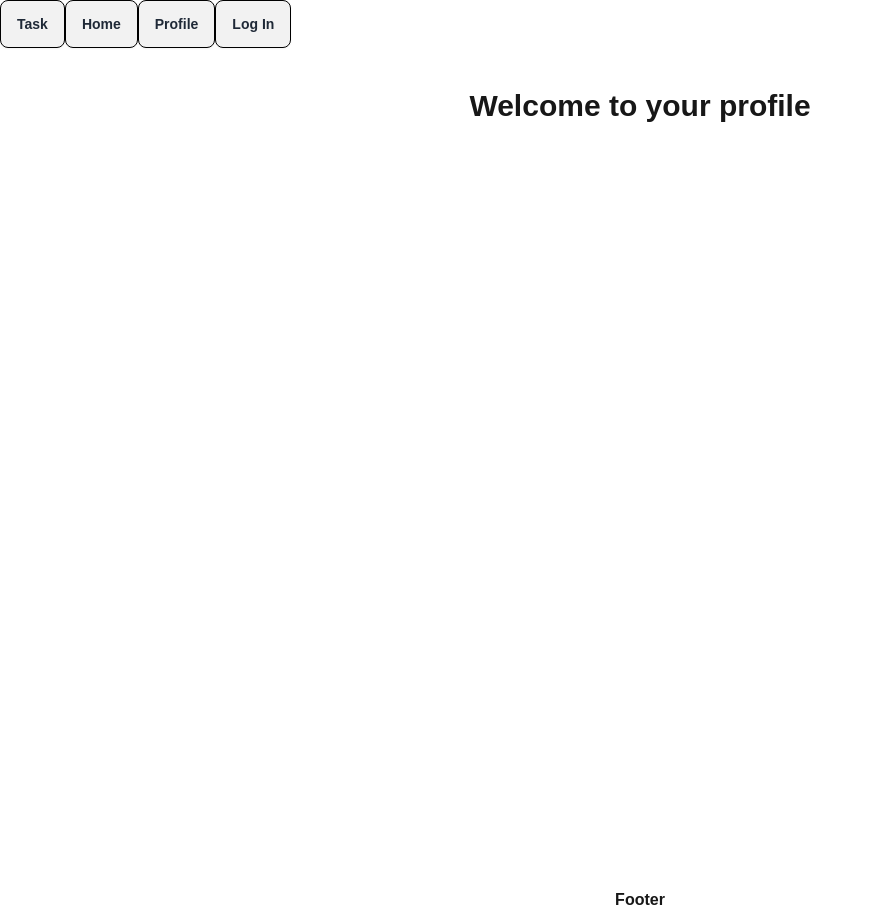
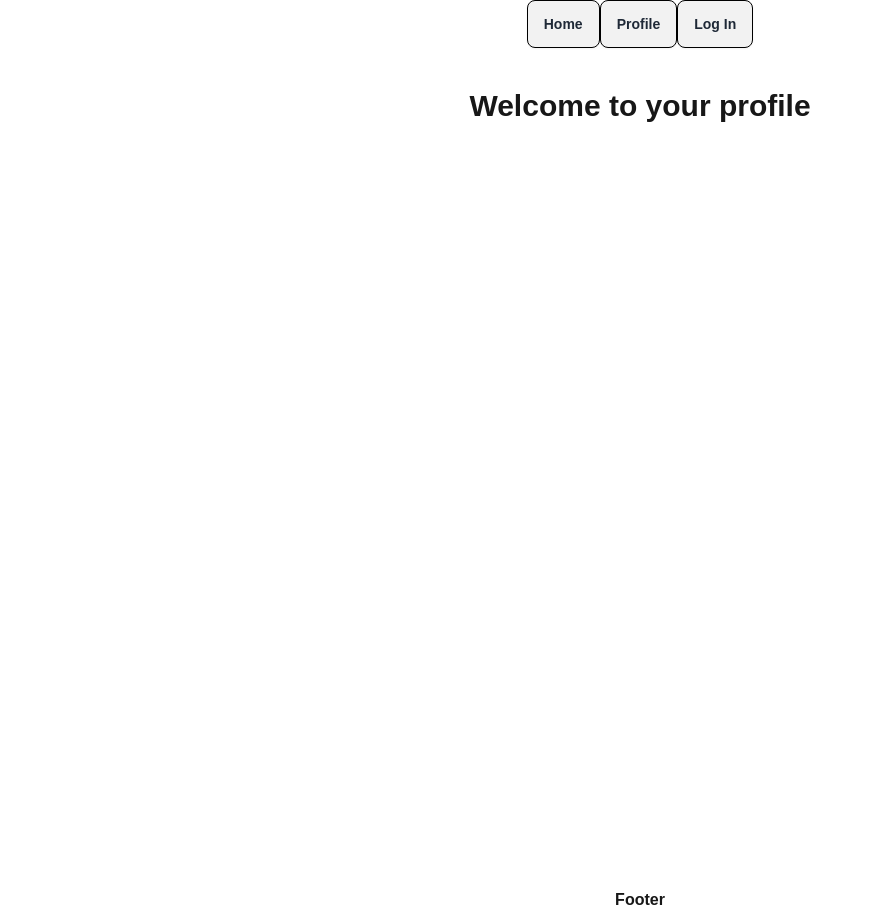
Before and after one commit to YousufOO7/nextJs-task, a Next.js app: page /profile in a window 1280 px wide. Shown: the whole page, without its empty margins (0-873 px from the left). Built offline with nearby package versions, Linux system fonts and the light colour scheme; no server answers.

Commit message:
remove navbar logo button

```diff
--- a/src/Components/Navbar.jsx
+++ b/src/Components/Navbar.jsx
@@ -7,11 +7,7 @@ const Navbar = async () => {
 
     return (
         <div className="bg-gray-100">
-            <div className="navbar container mx-auto flex justify-between items-center py-3 gap-10">
-                {/* Logo or Task Button */}
-                <div>
-                    <button className="btn bg-green-200 border border-black px-4 py-2 rounded-md">Task</button>
-                </div>
+            <div className="navbar container mx-auto flex justify-center py-3">
 
                 {/* Navigation Links */}
                 <div>
```
